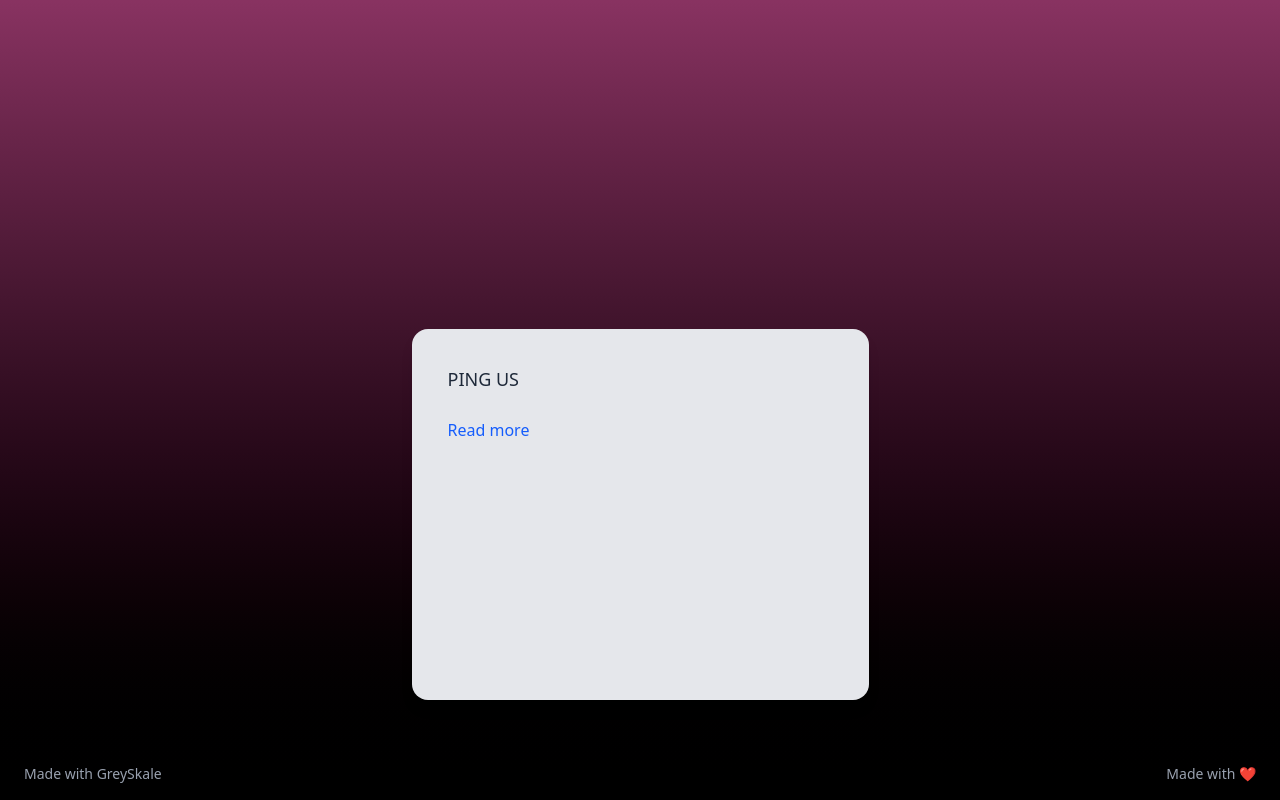
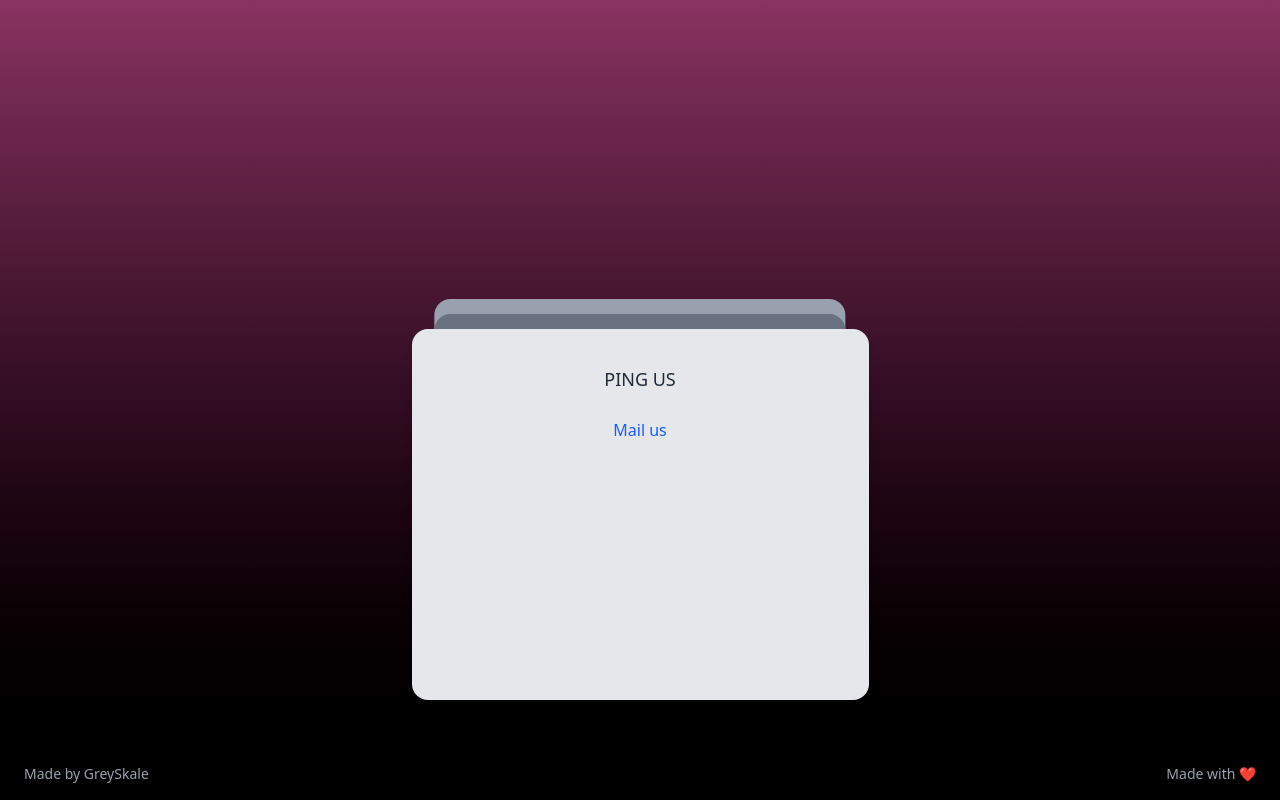
Before and after one commit to GreySkale-Foundation/website, a SvelteKit app: page / in a window 1280 px wide. Shown: the part 4893-5693 px from the top of the page. Built offline with nearby package versions, Linux system fonts and the light colour scheme.

Commit message:
Card-hover-committed

```diff
--- a/src/lib/components/card.svelte
+++ b/src/lib/components/card.svelte
@@ -33,12 +33,13 @@
   ></div>
 
   <!-- Front Card -->
-  <div class="flex flex-col items-start gap-6 p-9 rounded-2xl bg-gray-200 text-gray-800 z-10 w-full h-full shadow-lg">
-    <p class="text-[18px] leading-relaxed font-medium">
+
+  <div class="flex flex-col items-center gap-6 p-9 rounded-2xl bg-gray-200 text-gray-800 z-10 w-full h-full shadow-lg">
+    <p class="text-[18px] leading-relaxed font-medium text-center">
       PING US
     </p>
-    <a href="/about" class="text-blue-600 text-[16px] hover:underline">
-  Read more
+    <a href="/greyskalerobotics@gmail.com" class="text-blue-600 text-[16px] hover:underline text-center">
+  Mail us
 </a>
   </div>
 </div>
--- a/src/routes/+page.svelte
+++ b/src/routes/+page.svelte
@@ -1,47 +1,50 @@
 <script>
-    import GSKLogo from '$lib/assets/gsklogo.svg';
-    import About from '$lib/components/about.svelte';
-    import Card from '$lib/components/card.svelte'
-    import Events from '$lib/components/events.svelte';
+  import GSKLogo from "$lib/assets/gsklogo.svg";
+  import About from "$lib/components/about.svelte";
+  import Card from "$lib/components/card.svelte";
+  import Events from "$lib/components/events.svelte";
 </script>
-
 
 <!-- class="min-h-48 w-full bg-linear-to-b from-black from-40% via-pink-400 via-50% to-white to-60%"> -->
 <div>
   <section class="flex items-center justify-center min-h-[90vh] bg-black">
     <div class="group relative">
-    <img src={GSKLogo} alt="GreySkale"
-      class="w-64 h-auto transition-opacity duration-300 group-hover:opacity-0" />
+      <img
+        src={GSKLogo}
+        alt="GreySkale"
+        class="w-64 h-auto transition-opacity duration-300 group-hover:opacity-0"
+      />
 
       <div
         class="absolute top-1/2 left-1/2 transform -translate-x-1/2 -translate-y-1/2 opacity-0 group-hover:opacity-100 transition-opacity duration-300 whitespace-nowrap text-center text-2xl font-semibold text-white"
-    style="font-family:'Trebuchet MS', 'sans-serif';">
+        style="font-family:'Trebuchet MS', 'sans-serif';"
+      >
         Be who you ought to be.
       </div>
     </div>
   </section>
 
-    <section class="min-h-[30vh] bg-linear-to-b from-black from-30% via-pink-400 via-50% to-white to-100%">
+  <section
+    class="min-h-[30vh] bg-linear-to-b from-black from-30% via-pink-400 via-50% to-white to-100%"
+  ></section>
+  <About />
+  <section class="mb-10"></section>
+  <section class="pt-500"></section>
+  <section
+    class="min-h-[30vh] bg-linear-to-b from-white from-30% via-pink-400 via-50% to-black to-100%"
+  >
+    <section class="mb-10"></section>
+    <section class="pt-500"></section>
 
-    </section>
-    <About />
-    <section class="mb-10">
-</section>
-<section class="pt-500">
-</section>
-  <section class="min-h-[30vh] bg-linear-to-b from-white from-30% via-pink-400 via-50% to-black to-100%">
+    <div class="relative z-10">
+    <Card />
+    </div>
 
-
-<section class="mb-10">
-</section>
-<section class="pt-500">
-</section>
-
-<Card />
-<footer class="w-full px-6 py-4 text-white text-sm flex justify-between items-center">
-  <p class="text-gray-400">Made with GreySkale</p>
+    <footer
+      class="w-full px-6 py-4 text-white text-sm flex justify-between items-center"
+    >
+      <p class="text-gray-400">Made by GreySkale</p>
       <p class="text-gray-400">Made with ❤️</p>
     </footer>
-
   </section>
 </div>
```
Lines whose indentation alone changed are shown as unchanged.
